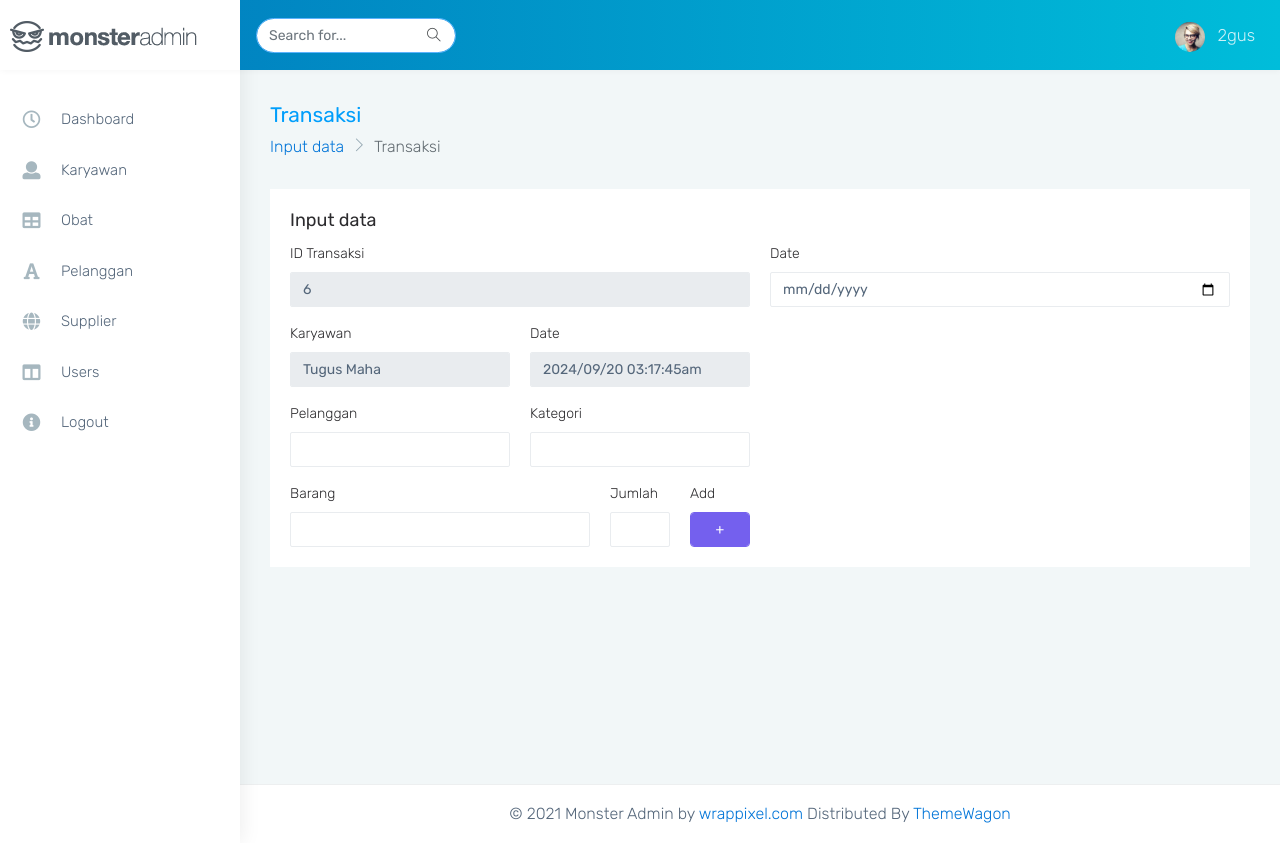
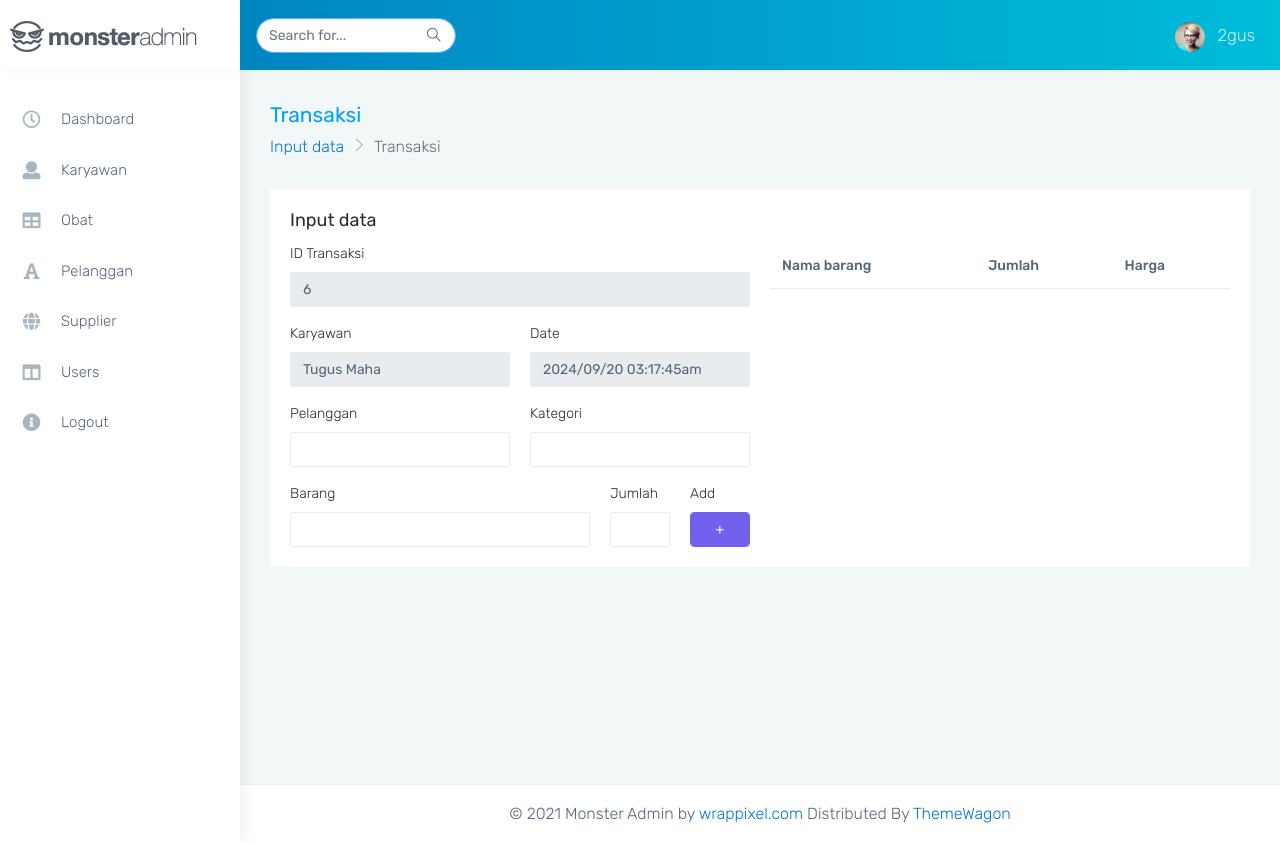
Before and after one commit to bezaleelderoy/pwpb-apotek, a PHP site: page /input.php?data=transaksi in a window 1280 px wide. Run offline with PHP 8.4, Linux system fonts and the light colour scheme; a user stored in the database is signed in; data comes from the database, SQL or seed files in the repository; lists and menus that the app fills with data are empty.

Commit message:
transaction

```diff
--- a/components/header.php
+++ b/components/header.php
@@ -31,12 +31,12 @@
     <!-- ============================================================== -->
     <!-- Preloader - style you can find in spinners.css -->
     <!-- ============================================================== -->
-    <div class="preloader">
+    <!-- <div class="preloader">
         <div class="lds-ripple">
             <div class="lds-pos"></div>
             <div class="lds-pos"></div>
         </div>
-    </div>
+    </div> -->
     <!-- ============================================================== -->
     <!-- Main wrapper - style you can find in pages.scss -->
     <!-- ============================================================== -->
--- a/page/input.php
+++ b/page/input.php
@@ -4,6 +4,8 @@ if (!isset($_SESSION['loggedin'])) {
     header('Location: login.php');
     exit;
 }
+
+
 
 include '../config/conn.php';
 include '../components/header.php'; ?>
@@ -200,29 +202,64 @@ include '../components/header.php'; ?>
                                 <button type="submit" name="submit" class="btn btn-primary">Submit</button>
                             </form>
                         <?php } else if ($page == "transaksi") { ?>
-                            <form>
                             <div class="row mb-3">
                                 <div class="col-sm-6">
                                     <label class="form-label">ID Transaksi</label>
                                     <?php
 
-                                        $query = mysqli_query($conn, "SELECT * FROM tb_transaksi");
+                                    $query = mysqli_query($conn, "INSERT INTO tb_transaksi (idtransaksi) VALUES (NULL)");
 
-                                        $rows = mysqli_num_rows($query);
+                                    $id = mysqli_query($conn, "SELECT idtransaksi
+                                    FROM tb_transaksi
+                                    ORDER BY idtransaksi DESC
+                                    LIMIT 1;
+                                    ");
 
-                                        $transactionID = $rows + 1;
+                                    $fetchID = mysqli_fetch_assoc($id);
+                                    $transactionID = $fetchID['idtransaksi'];
 
+                                    if (isset($_POST['submit'])) {
+                                        $obat = $_POST['obat'];
+                                        $jumlah = $_POST['jumlah'];
+                                        $find = mysqli_query($conn, "SELECT id_obat, hargajual, stok_obat FROM tb_obat WHERE namaobat = '$obat'");
+                                        while ($e = mysqli_fetch_assoc($find)) {
+                                            $hargasatuan = $e['hargajual'];
+                                            $idobat = $e['id_obat'];
+                                            $totalharga = $hargasatuan * $jumlah;
+                                            $stok_obat = $e['stok_obat'] - $jumlah;
+                                            $jumlah = mysqli_query($conn, "UPDATE tb_obat SET stok_obat = $stok_obat WHERE id_obat = $idobat");
+                                            $query = mysqli_query($conn, "INSERT INTO tb_detail_transaksi VALUES (NULL, $transactionID, $idobat, $jumlah, $hargasatuan, $totalharga");
+                                        }
+                                    }
                                     ?>
                                     <input type="text" class="form-control" name="idtransaksi" value="<?= $transactionID ?>" disabled>
-                                        <input type="text" class="form-control" name="idtransaksi" value="<?= $transactionID ?>" hidden>
 
 
 
                                 </div>
 
                                 <div class="col-sm-6">
-                                        <label class="form-label">Date</label>
-                                        <input type="date" class="form-control" name="tgltransaksi">
+                                    <div class="table-responsive">
+                                        <table class="table user-table no-wrap">
+                                            <thead>
+                                                <tr>
+                                                    <th class="border-top-0">Nama barang</th>
+                                                    <th class="border-top-0">Jumlah</th>
+                                                    <th class="border-top-0">Harga</th>
+                                                </tr>
+                                            </thead>
+                                            <tbody>
+                                                <?php
+                                                $query = mysqli_query($conn, "SELECT * FROM tb_detail_transaksi WHERE idtransaksi = $transactionID");
+
+                                                while ($data = mysqli_fetch_assoc($query)) {
+                                                ?>
+
+                                                <?php } ?>
+                                            </tbody>
+                                        </table>
+                                    </div>
+
                                 </div>
                             </div>
                             <div class="row">
@@ -277,6 +314,7 @@ include '../components/header.php'; ?>
                                 <div class="col-sm-6">
                                     <div class="row">
                                         <div class="col-sm-8">
+                                            <form action="input.php?data=transaksi" method="post">
                                                 <label class="form-label">Barang</label>
                                                 <datalist id="obat">
                                                     <?php
@@ -296,8 +334,9 @@ include '../components/header.php'; ?>
                                         </div>
                                         <div class="col-sm-2">
                                             <label for="" class="form-label">Add</label>
-                                                <button class="form-control btn btn-primary">+</button>
+                                            <button type="submit" name="submit" class="form-control btn btn-primary">+</button>
                                         </div>
+                                        </form>
                                     </div>
                                 </div>
                             </div>
```
Lines whose indentation alone changed are shown as unchanged.
